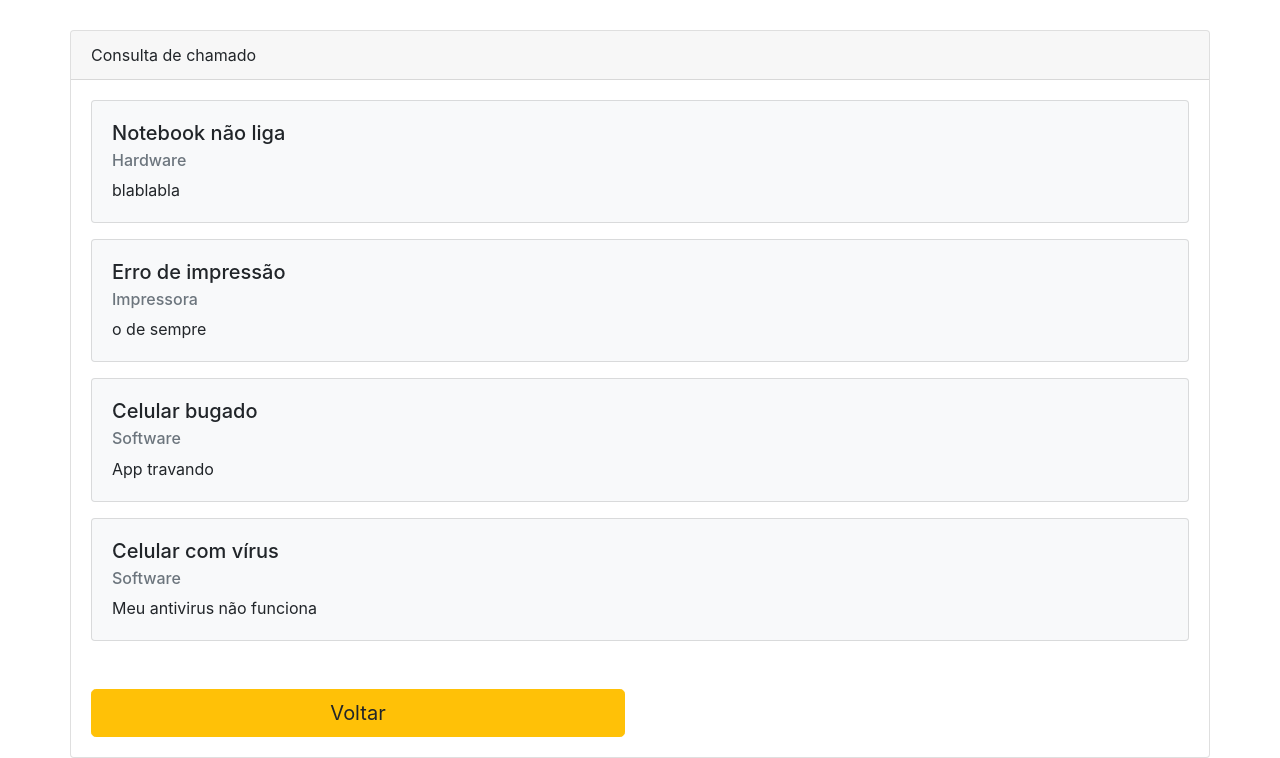
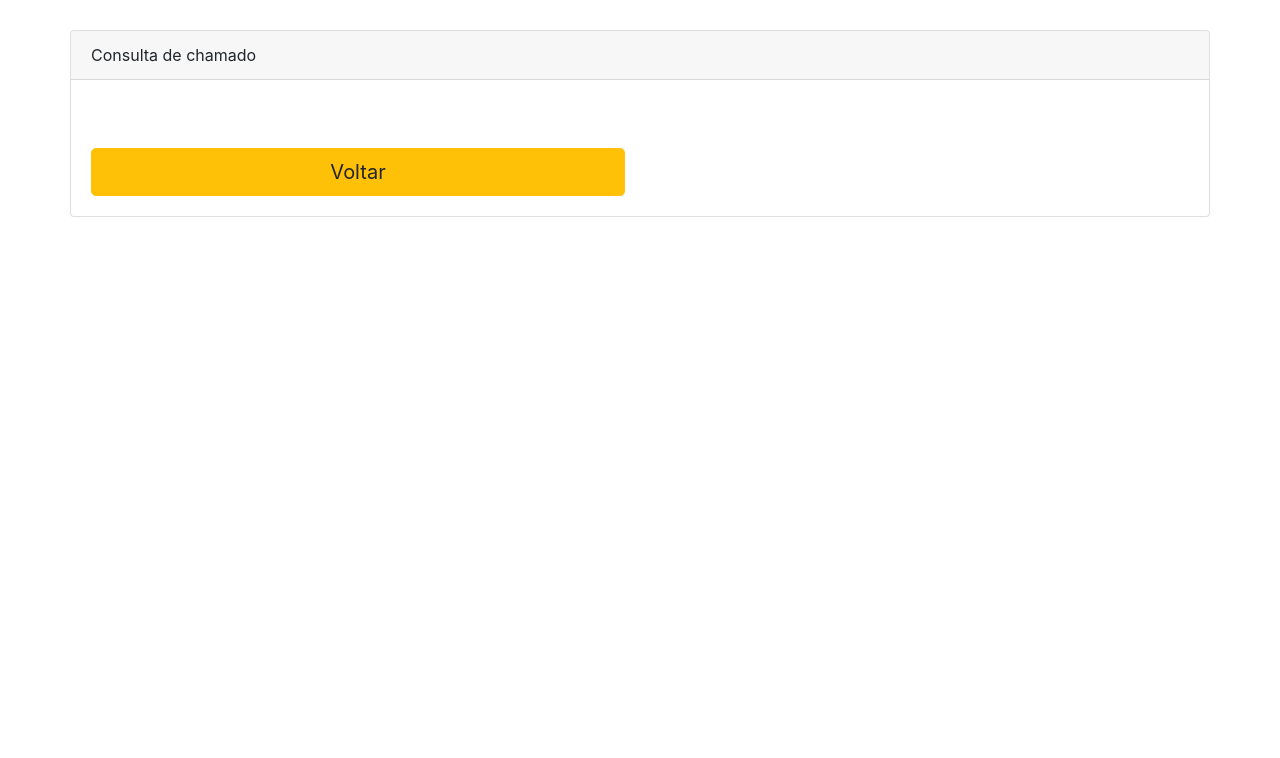
Before and after one commit to higor-xavier/php-projects, a PHP site: page /app-help-desk/consultar_chamado.php in a window 1280 px wide. Shown: the part 56-814 px from the top of the page. After the commit the page ends 273 px from the top, so only its background shows below. Run offline with PHP 8.4, Linux system fonts and the light colour scheme; the visitor is signed in with stand-in values (Sample User, id 1).

Commit message:
Applying profiles and their permissions

```diff
--- a/app-help-desk/arquivo.txt
+++ b/app-help-desk/arquivo.txt
@@ -1,4 +1,5 @@
-Notebook não liga#Hardware#blablabla
-Erro de impressão#Impressora#o de sempre
-Celular bugado#Software#App travando
-Celular com vírus#Software#Meu antivirus não funciona
+2#Erro de impressão#Impressora#Cartucho com defeito
+4#Notebook não liga#Hardware#Notebook pegou fogo
+4#Celular bugado#Hardware#Deixei o celular cair no vaso
+3#Celular com vírus#Software#Acessei um site conhecido e agora o celular não liga
+3#Resetei o roteador#Rede#Caiu café no roteador e eu tive que resetar
--- a/app-help-desk/consultar_chamado.php
+++ b/app-help-desk/consultar_chamado.php
@@ -1,21 +1,36 @@
-<?php
-
-  require_once("validador_acesso.php");
-
-?>
+<?php require_once "validador_acesso.php" ?>
 
 <?php
 
   //chamados
-  $chamados = [];
+  $chamados = array();
 
+  //abrir o arquivo.hd
   $arquivo = fopen('arquivo.txt', 'r');
 
-  //enquanto houver registros a serem recuperados, iterar
-  while (!feof($arquivo)) { //testa pelo fim de um arquivo
+  //enquanto houver registros (linhas) a serem recuperados
+  while(!feof($arquivo)) { //testa pelo fim de um arquivo
     //linhas
     $registro = fgets($arquivo);
-    $chamados[] = $registro;
+
+    //explode dos detalhes do registro para verificar o id do usuário responsável pelo cadastro
+    $registro_detalhes = explode('#', $registro);
+
+    //(perfil id = 2) só vamos exibir o chamado, se ele foi criado pelo usuário
+    if($_SESSION['perfil_id'] == 2) {
+
+      //se usuário autenticado não for o usuário de abertura do chamado então não faz nada
+      if($_SESSION['id'] != $registro_detalhes[0]) {
+        continue; //não faz nada
+
+      } else {
+        $chamados[] = $registro; //adiciona o registro do arquivo ao array $chamados
+      }
+
+    } else {
+      $chamados[] = $registro; //adiciona o registro do arquivo ao array $chamados
+    }
+
   }
 
   //fechar o arquivo aberto
@@ -64,32 +79,28 @@
 
             <div class="card-body">
 
-              <?php
-                //abrindo aqui e fechando lá embaixo para repetir o card e não mesclar o PHP com HTML
-                foreach ($chamados as $chamado) {
-
-              ?>
+              <?php foreach($chamados as $chamado) { ?>
 
                 <?php
 
                   $chamado_dados = explode('#', $chamado);
 
-                if (count($chamado_dados) < 3) {
+                  //não existe detalhes do chamado se ele não estiver completo
+                  if(count($chamado_dados) < 3) {
                     continue;
                   }
 
                 ?>
-
                 <div class="card mb-3 bg-light">
                   <div class="card-body">
-                  <h5 class="card-title"><?= $chamado_dados[0] ?></h5>
-                  <h6 class="card-subtitle mb-2 text-muted"><?= $chamado_dados[1] ?></h6>
-                  <p class="card-text"><?= $chamado_dados[2] ?></p>
+                    <h5 class="card-title"><?=$chamado_dados[1]?></h5>
+                    <h6 class="card-subtitle mb-2 text-muted"><?=$chamado_dados[2]?></h6>
+                    <p class="card-text"><?=$chamado_dados[3]?></p>
+
                   </div>
                 </div>
 
-              <?php } //fechando aqui
-               ?>
+              <?php } ?>
 
               <div class="row mt-5">
                 <div class="col-6">
--- a/app-help-desk/registra_chamado.php
+++ b/app-help-desk/registra_chamado.php
@@ -1,11 +1,13 @@
 <?php
+
+	session_start();
 
 	//estamos trabalhando na montagem do texto
 	$titulo = str_replace('#', '-', $_POST['titulo']);
 	$categoria = str_replace('#', '-', $_POST['categoria']);
 	$descricao = str_replace('#', '-', $_POST['descricao']);
 
-	$texto = $titulo . '#' . $categoria . '#' . $descricao . PHP_EOL;
+	$texto = $_SESSION['id'] . '#' . $titulo . '#' . $categoria . '#' . $descricao . PHP_EOL;
 	//abrindo arquivo
 	$arquivo = fopen('arquivo.txt', 'a');
 	//escrevendo texto
```
Also changed, not shown: app-help-desk/valida_login.php (+12 -4 lines). Lines whose indentation alone changed are shown as unchanged.
